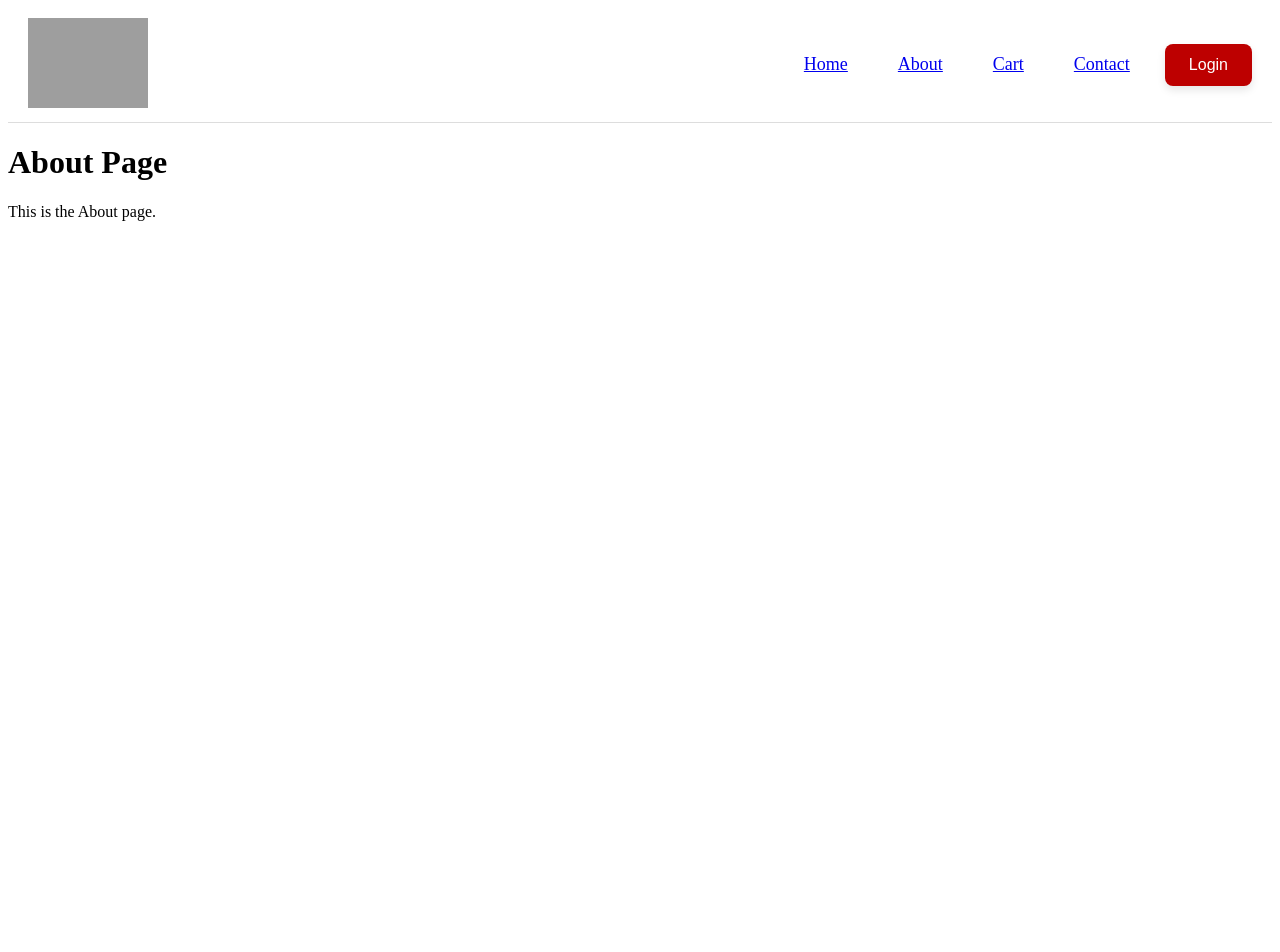
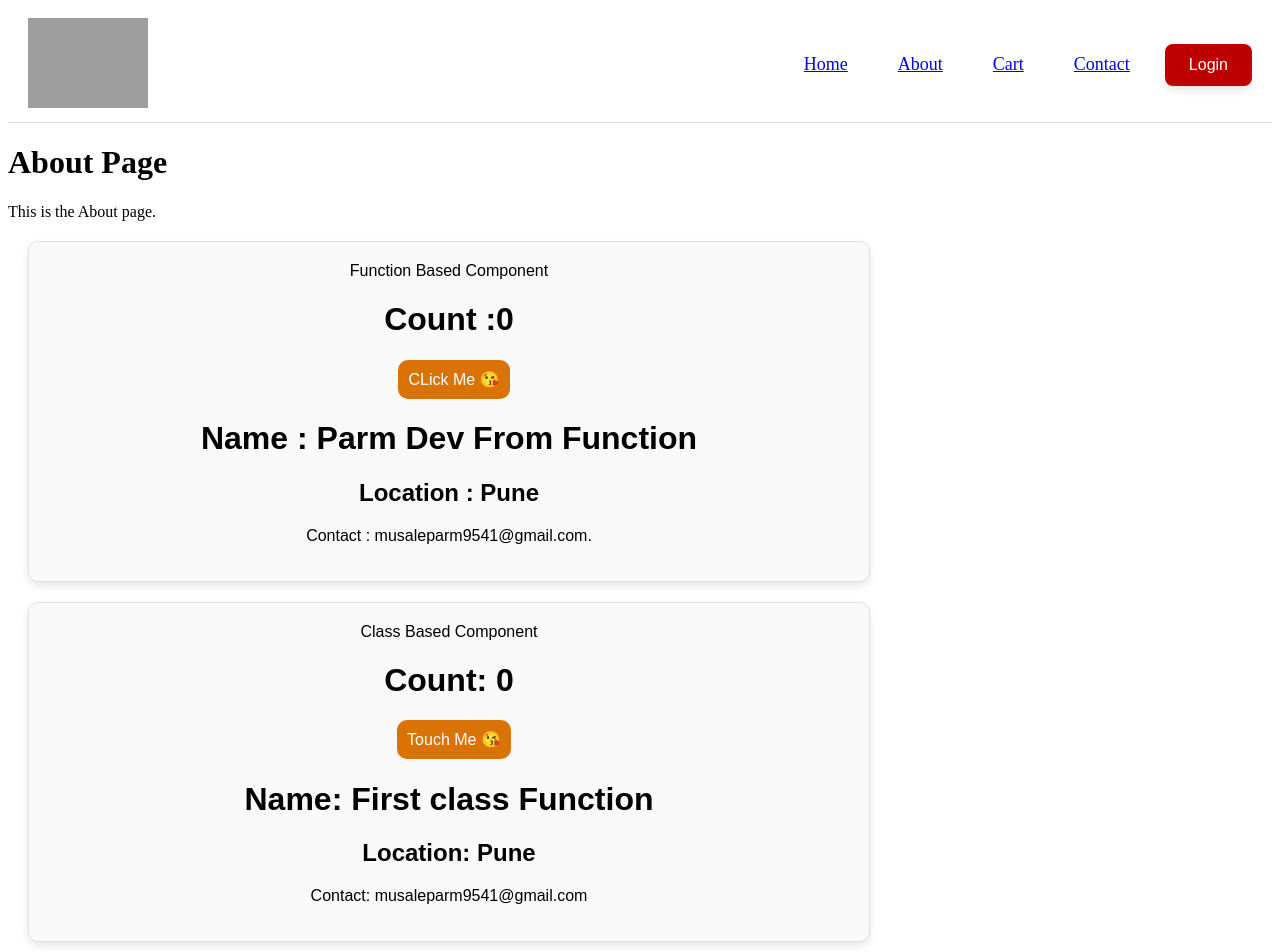
Before and after one commit to ParmS-Musale/Namaste-React, a React (Vite) app: page /about in a window 1280 px wide. Shown: the top 952 px of the page. Before the commit the page ends 800 px from the top, so only its background shows below. Built offline with nearby package versions, Linux system fonts and the light colour scheme; grey boxes are pictures that could not be loaded.

Commit message:
Day 8.1 Completed (React Life Cycle )..!!

```diff
--- a/src/components/About.js
+++ b/src/components/About.js
@@ -1,8 +1,15 @@
+import User from "./User";
+import UserClass from "./UserClass";
+
 const About = () => {
     return (
         <div>
             <h1>About Page</h1>
             <p>This is the About page.</p>
+            <User name= { "Parm Dev From Function"}  Location = {"Pune"} />
+            <UserClass name= { "First class Function"} Location = {"Pune"}/>
+            <UserClass name= { "Second class Function"} Location = {"Pune"}/>
+            <UserClass name= { "Third class Function"} Location = {"Pune"}/>
         </div>
     )
 }
--- /dev/null
+++ b/src/components/User.js
@@ -0,0 +1,23 @@
+import { useState } from "react";
+
+const User = (props) => {
+  const [count, setCount] = useState(0);
+
+  return (
+    <div className="user-card">
+        <header>Function Based Component</header>
+      <h1>Count :{count}</h1>
+      <button
+        onClick={() => {
+          setCount(count + 1);
+        }}
+      >
+        CLick Me 😘
+      </button>
+      <h1>Name : {props.name}</h1>
+      <h2>Location : {props.Location}</h2>
+      <p>Contact : musaleparm9541@gmail.com.</p>
+    </div>
+  );
+};
+export default User;
--- /dev/null
+++ b/src/components/UserClass.js
@@ -0,0 +1,44 @@
+import React from "react";
+
+class UserClass extends React.Component {
+  constructor(props) {
+    super(props);
+
+    this.state = {
+      count: 0,
+    };
+    console.log(this.props.name +"Childern Constructor");
+  }
+
+  componentDidMount() {
+    console.log(this.props.name +"Child Compoponent didMount");
+  }
+
+  render() {
+    const { name, Location } = this.props;
+    const { count, count1 } = this.state;
+    console.log(this.props.name +"Child Renderer");
+
+    return (
+      <div className="user-card">
+        <header>Class Based Component</header>
+
+        <h1>Count: {count}</h1>
+        <button
+          onClick={() => {
+            this.setState({
+              count: count + 1,
+            });
+          }}
+        >
+          Touch Me 😘
+        </button>
+        <h1>Name: {name}</h1>
+        <h2>Location: {Location}</h2>
+        <p>Contact: musaleparm9541@gmail.com</p>
+      </div>
+    );
+  }
+}
+
+export default UserClass;
--- a/style.css
+++ b/style.css
@@ -225,3 +225,18 @@ button:active {
 .filter-btn:hover {
   background-color: #8a460e; /* Darker green on hover */
 }
+
+
+/* User-card Styling */
+
+.user-card {
+  border: 1px solid #e0e0e0;
+  box-shadow: 0 4px 8px rgba(0, 0, 0, 0.1);
+  border-radius: 10px;
+  padding: 20px;
+  margin: 20px ;
+  max-width: 800px;
+  text-align: center;
+  background-color: #f9f9f9;
+  font-family: 'Arial', sans-serif;
+}
```
